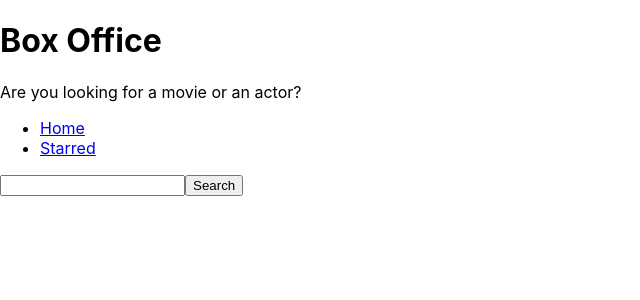
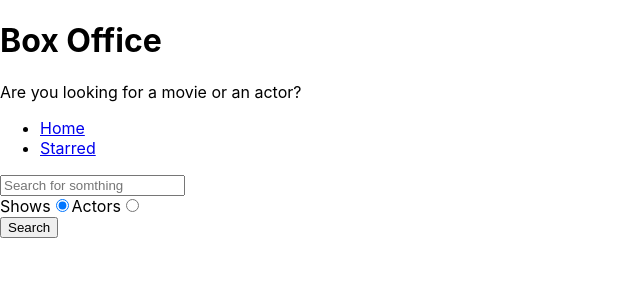
Before and after one commit to Sivalatha800/box-office, a React (Create React App) app: page / in a window 1280 px wide. Shown: the top 300 px of the page, without its empty margins (0-640 px from the left). Built offline with nearby package versions, Linux system fonts and the light colour scheme.

Commit message:
added search options

```diff
--- a/src/pages/Home.js
+++ b/src/pages/Home.js
@@ -6,13 +6,16 @@
 function Home() {
   const [input, setInput] = useState("");
   const [results, setResults] = useState(null);
+  const [searchOption, setSearchOption] = useState("shows");
+
+  const isShowsSearch = searchOption === "shows";
 
   const onInputChange = (ev) => {
     setInput(ev.target.value);
   };
 
   const onSearch = () => {
-    apiGet(`/search/shows?q=${input}`).then((result) => {
+    apiGet(`/search/${searchOption}?q=${input}`).then((result) => {
       setResults(result);
     });
   };
@@ -21,6 +24,10 @@
     if (ev.keyCode === 13) {
       onSearch();
     }
+  };
+
+  const onRadioChange = (ev) => {
+    setSearchOption(ev.target.value);
   };
 
   const renderResults = () => {
@@ -32,13 +39,11 @@
       );
     }
     if (results && results.length > 0) {
-      return (
-        <div>
-          {results.map((item) => (
-            <div key={item.show.id}>{item.show.name}</div>
-          ))}
-        </div>
-      );
+      return results[0].show
+        ? results.map((item) => <div key={item.show.id}>{item.show.name}</div>)
+        : results.map((item) => (
+            <div key={item.person.id}>{item.person.name}</div>
+          ));
     }
 
     return null;
@@ -48,10 +53,34 @@
     <MainPageLayout>
       <input
         type="text"
+        placeholder="Search for somthing"
         onChange={onInputChange}
         onKeyDown={onKeyDown}
         value={input}
       />
+
+      <div>
+        <label htmlFor="shows-search">
+          Shows
+          <input
+            id="shows-search"
+            type="radio"
+            value="shows"
+            checked={isShowsSearch}
+            onChange={onRadioChange}
+          />
+        </label>
+        <label htmlFor="actors-search">
+          Actors
+          <input
+            id="actors-search"
+            type="radio"
+            value="people"
+            checked={!isShowsSearch}
+            onChange={onRadioChange}
+          />
+        </label>
+      </div>
       <button type="button" onClick={onSearch}>
         Search
       </button>
```
